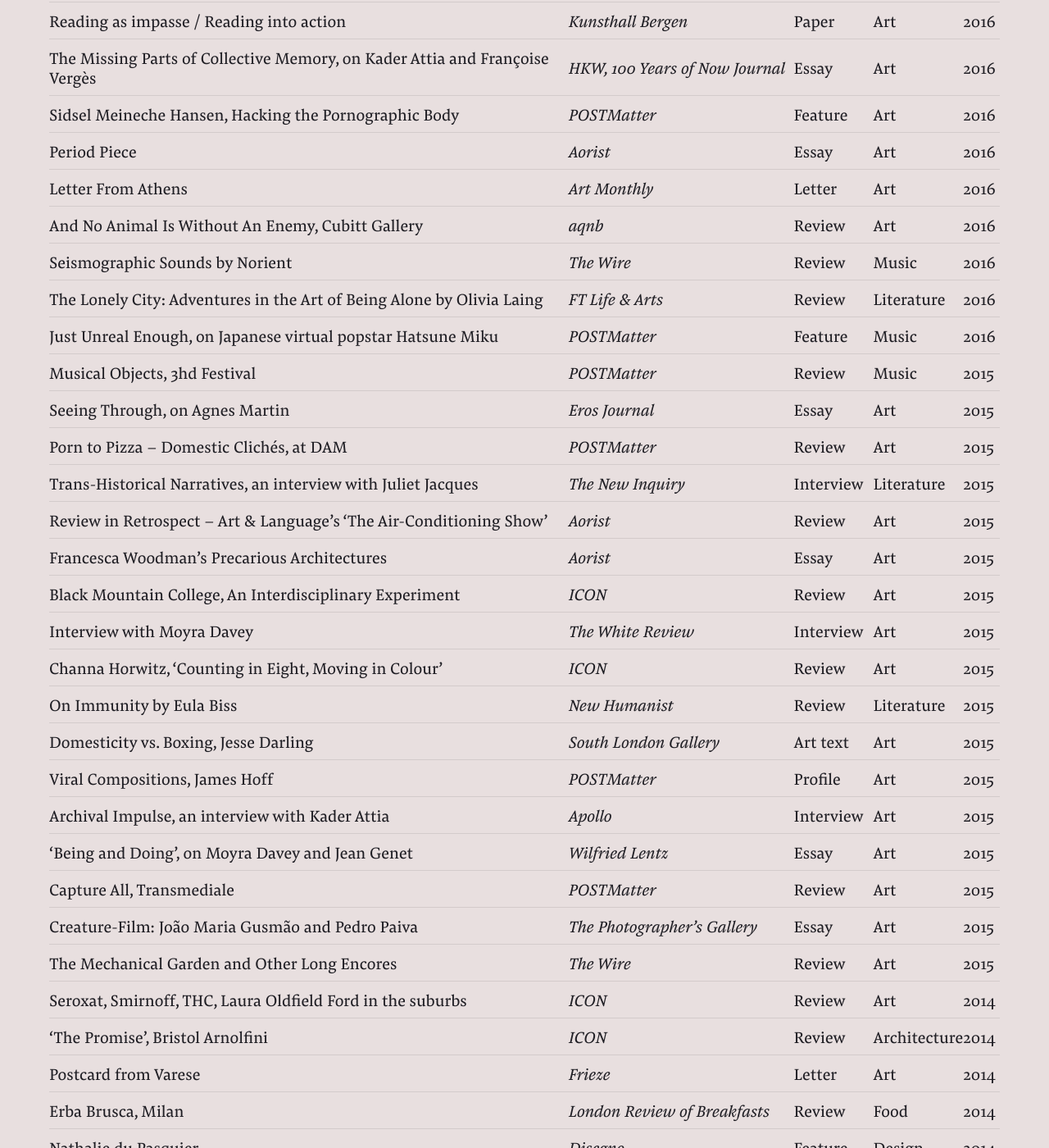
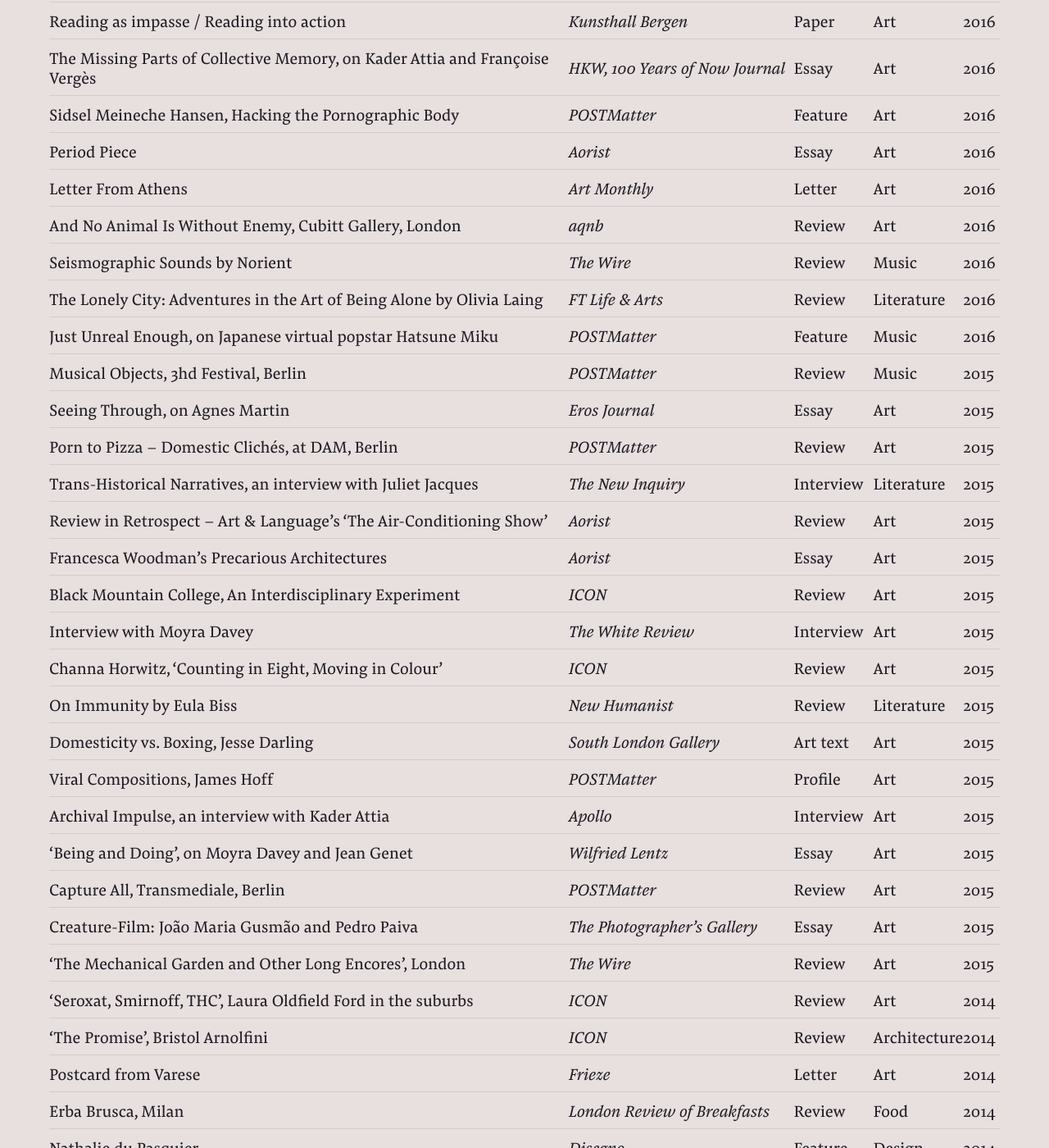
Before and after one commit to hg-site/hg-site.github.io, a Jekyll site: the page built from archive/index.markdown, in a window 1280 px wide and 1400 px high, scrolled down 505 px. Shown: the whole window at 82% size. Built offline with Jekyll 4.4.1, drawn with Linux system fonts in a browser that asks for light colours; some of the changed text lies outside the part shown.

Commit message:
Updated Index

```diff
--- a/archive/index.markdown
+++ b/archive/index.markdown
@@ -17,7 +17,8 @@
 <tbody class="list">
 
 <tr data-href="https://frieze.com/article/teresa-burga-0">
-	<td class="title">Teresa Burga, Galerie Barbara Thumm</td>
+	<td class="title">Teresa Burga, Galerie Barbara Thumm,
+ Berlin</td>
 	<td class="publisher">Frieze</td>
 	<td class="type">Review</td>
 	<td class="subject">Art</td>
@@ -25,7 +26,7 @@
 </tr>
 
 <tr data-href="http://www.artmonthly.co.uk/magazine/site/issue/jul-aug-2017">
-	<td class="title">‘Mene Mene Tekel Parsin’, Wysing Arts Centre</td>
+	<td class="title">‘Mene Mene Tekel Parsin’, Wysing Arts Centre, UK</td>
 	<td class="publisher">Art Monthly</td>
 	<td class="type">Review</td>
 	<td class="subject">Art</td>
@@ -49,7 +50,7 @@
 </tr>
 
 <tr data-href="https://frieze.com/article/gcc">
-	<td class="title">GCC, ‘Gestures’ at Kraupa-Tuskany Zeidler</td>
+	<td class="title">GCC, ‘Gestures’ at Kraupa-Tuskany Zeidler, Berlin</td>
 	<td class="publisher">Frieze</td>
 	<td class="type">Review</td>
 	<td class="subject">Art</td>
@@ -113,7 +114,7 @@
 </tr>
 
 <tr data-href="http://www.aqnb.com/2016/04/19/and-no-animal-is-without-enemy-cubitt-gallery-reviewed/">
-	<td class="title">And No Animal Is Without An Enemy, Cubitt Gallery</td>
+	<td class="title">And No Animal Is Without Enemy, Cubitt Gallery, London</td>
 	<td class="publisher">aqnb</td>
 	<td class="type">Review</td>
 	<td class="subject">Art</td>
@@ -145,7 +146,7 @@
 </tr>
 
 <tr data-href="http://postmatter.com/#/currents/musical-objects">
-	<td class="title">Musical Objects, 3hd Festival</td>
+	<td class="title">Musical Objects, 3hd Festival, Berlin</td>
 	<td class="publisher">POSTMatter</td>
 	<td class="type">Review</td>
 	<td class="subject">Music</td>
@@ -160,7 +161,7 @@
 	<td class="year">2015</td>
 </tr>
 <tr data-href="http://postmatter.com/articles/archive-2012-2016/2015/21-porn-to-pizza/">
-	<td class="title">Porn to Pizza – Domestic Clichés, at DAM</td>
+	<td class="title">Porn to Pizza – Domestic Clichés, at DAM, Berlin</td>
 	<td class="publisher">POSTMatter</td>
 	<td class="type">Review</td>
 	<td class="subject">Art</td>
@@ -256,7 +257,7 @@
 </tr>
 
 <tr data-href="http://postmatter.com/#/currents/capture-all-transmediale">
-	<td class="title">Capture All, Transmediale</td>
+	<td class="title">Capture All, Transmediale, Berlin</td>
 	<td class="publisher">POSTMatter</td>
 	<td class="type">Review</td>
 	<td class="subject">Art</td>
@@ -272,7 +273,7 @@
 </tr>
 
 <tr data-href="https://www.thewire.co.uk/issues/371">
-	<td class="title">The Mechanical Garden and Other Long Encores</td>
+	<td class="title">‘The Mechanical Garden and Other Long Encores’, London</td>
 	<td class="publisher">The Wire</td>
 	<td class="type">Review</td>
 	<td class="subject">Art</td>
@@ -280,7 +281,7 @@
 </tr>
 
 <tr data-href="https://www.iconeye.com/opinion/review/item/11303-seroxat-smirnoff-thc-laura-oldfield-ford">
-	<td class="title">Seroxat, Smirnoff, THC, Laura Oldfield Ford in the suburbs</td>
+	<td class="title">‘Seroxat, Smirnoff, THC’, Laura Oldfield Ford in the suburbs</td>
 	<td class="publisher">ICON</td>
 	<td class="type">Review</td>
 	<td class="subject">Art</td>
@@ -458,7 +459,7 @@
 <tr data-href="http://thequietus.com/articles/11096-after-pornified-levitate-the-primate-feminist-porn">
 	<td class="title">Feminist Porn and The Impossible Subject</td>
 	<td class="publisher">The Quietus Books</td>
-	<td class="type">Review</td>
+	<td class="type">Essay</td>
 	<td class="subject">Literature</td>
 	<td class="year">2013</td>
 </tr>
@@ -472,7 +473,7 @@
 </tr>
 
 <tr data-href="http://hannah-gregory.tumblr.com/post/30587578103/a-city-in-the-mind">
-	<td class="title">Peter Fraser, A City in the Mind</td>
+	<td class="title">Peter Fraser, ‘A City in the Mind’</td>
 	<td class="publisher">ICON</td>
 	<td class="type">Review</td>
 	<td class="subject">Art</td>
@@ -488,31 +489,32 @@
 </tr>
 
 <tr data-href="http://hannah-gregory.tumblr.com/post/31924615386/model-home-shanghai">
-	<td class="title">’Model Home’, Rock Bund Art Museum</td>
+	<td class="title">‘Model Home’, Rock Bund Art Museum,
+ Shanghai</td>
 	<td class="publisher">Blueprint</td>
 	<td class="type">Review</td>
-	<td class="subject">Art</td>
+	<td class="subject">Architecture</td>
 	<td class="year">2012</td>
 </tr>
 
 <tr data-href="http://www.cntraveller.com/recommended/cities/budapest-design-hotspots">
-	<td class="title">Budapest Design Hotspots</td>
-	<td class="publisher">Conde Nast Traveller</td>
-	<td class="type">Review</td>
+	<td class="title">The Buzz in Budapest</td>
+	<td class="publisher">Condé Nast Traveller</td>
+	<td class="type">Feature</td>
 	<td class="subject">Design</td>
 	<td class="year">2012</td>
 </tr>
 
 <tr data-href="http://thequietus.com/film">
-	<td class="title">LUX/ICA Biennial of Moving Images Report</td>
+	<td class="title">LUX/ICA Biennial of Moving Images</td>
 	<td class="publisher">The Quietus Film</td>
 	<td class="type">Review</td>
-	<td class="subject">Art</td>
+	<td class="subject">Film</td>
 	<td class="year">2012</td>
 </tr>
 
 <tr data-href="http://viewer.zmags.co.uk/publication/cdb7aa78#/cdb7aa78/60,">
-	<td class="title">Budapest Food Feature</td>
+	<td class="title">Budapest Food</td>
 	<td class="publisher">Evening Standard Food Quarterly</td>
 	<td class="type">Feature</td>
 	<td class="subject">Food</td>
@@ -523,7 +525,7 @@
 	<td class="title">Sarah Harvey, ‘Opus Pericardium’</td>
 	<td class="publisher">The Wire</td>
 	<td class="type">Review</td>
-	<td class="subject">Music</td>
+	<td class="subject">Art</td>
 	<td class="year">2012</td>
 </tr>
 
@@ -544,7 +546,7 @@
 </tr>
 
 <tr data-href="https://frieze.com/shows/review/boy-a-contemporary-portrait/">
-	<td class="title">Boy: A Contemporary Portrait</td>
+	<td class="title">‘Boy: A Contemporary Portrait’, Leo Xu Projects, Shanghai</td>
 	<td class="publisher">Frieze</td>
 	<td class="type">Review</td>
 	<td class="subject">Art</td>
```
